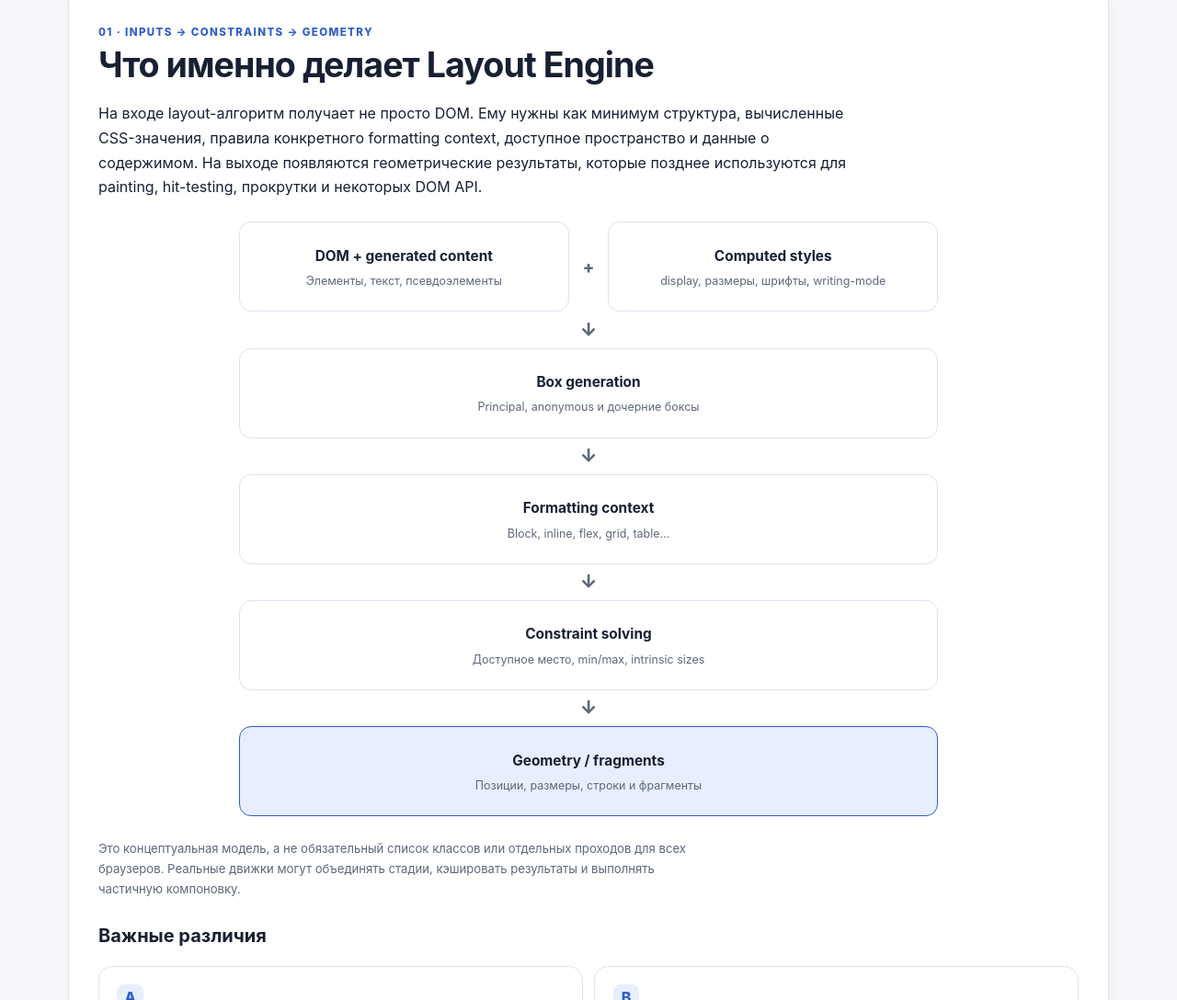
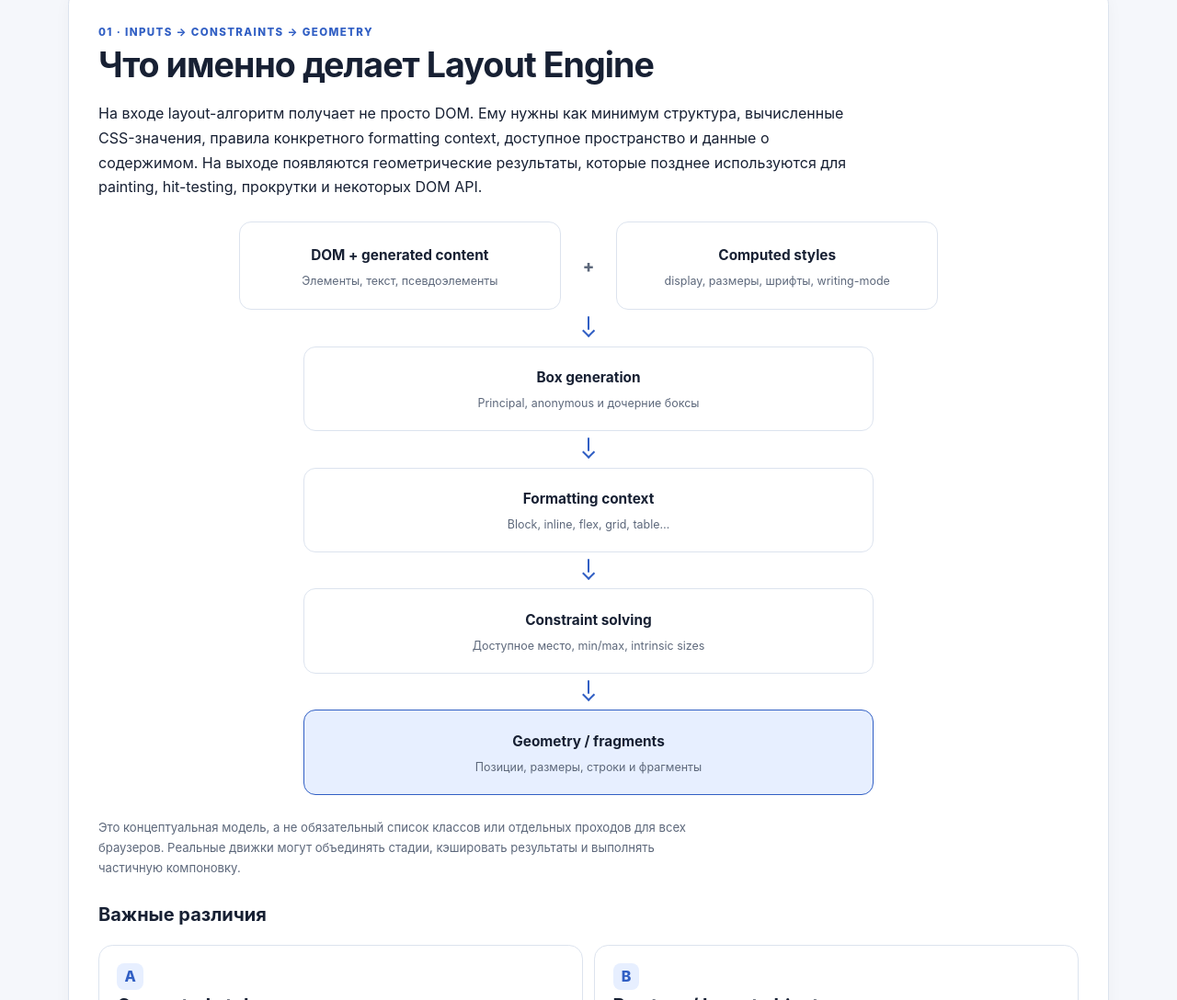
Before and after one commit to MrAsasin243/Essay-modern-possibilities-of-basic-web-technologies, a plain HTML site: page chapters/layout-engine.html in a window 1280 px wide. Shown: the part 1204-2292 px from the top of the page at 92% size. Drawn offline with Linux system fonts and the light colour scheme.

Commit message:
Add files via upload

```diff
--- a/assets/layout-engine.css
+++ b/assets/layout-engine.css
@@ -139,3 +139,132 @@
 }
 .le-benchmark-fixture { position: fixed; z-index: -1; left: -10000px; top: 0; width: 520px; height: 1000px; overflow: hidden; contain: layout style paint; visibility: hidden; }
 .le-benchmark-item { display: block; max-width: 100%; background: var(--bp-accent-weak); }
+
+/* Layout Engine flow diagram — alignment fix v2.
+   Append this block to assets/layout-engine.css. */
+.le-flow {
+  display: grid;
+  grid-template-columns: minmax(0, 1fr);
+  justify-items: stretch;
+  gap: .35rem;
+  width: 100%;
+  max-width: 760px;
+  margin: 1.5rem auto;
+}
+
+.le-flow-inputs {
+  display: grid;
+  grid-template-columns: minmax(0, 1fr) 2.5rem minmax(0, 1fr);
+  align-items: stretch;
+  gap: .65rem;
+  width: 100%;
+}
+
+.le-flow-node {
+  box-sizing: border-box;
+  min-width: 0;
+  width: 100%;
+  min-height: 6rem;
+  display: flex;
+  flex-direction: column;
+  align-items: center;
+  justify-content: center;
+  gap: .38rem;
+  padding: .9rem clamp(.65rem, 2vw, 1rem);
+  border: 1px solid var(--bp-border);
+  border-radius: 13px;
+  background: var(--bp-surface);
+  text-align: center;
+}
+
+.le-flow > .le-flow-node {
+  width: min(100%, 620px);
+  min-height: 5.8rem;
+  justify-self: center;
+}
+
+.le-flow-inputs .le-flow-node { min-height: 6rem; }
+
+.le-flow-node b,
+.le-flow-node small {
+  display: block;
+  width: 100%;
+  overflow-wrap: anywhere;
+}
+
+.le-flow-node b { font-size: .96rem; }
+.le-flow-node small { color: var(--bp-muted); font-size: .78rem; line-height: 1.4; }
+.le-flow-node.le-flow-result { border-color: var(--bp-accent); background: var(--bp-accent-weak); }
+
+.le-flow-join {
+  display: grid;
+  place-items: center;
+  align-self: center;
+  justify-self: center;
+  width: 2.5rem;
+  height: 2.5rem;
+  padding: 0;
+  color: var(--bp-muted);
+  font-size: 1.15rem;
+  font-weight: 800;
+  line-height: 1;
+}
+
+/* Draw the connector from its geometric center rather than using a font glyph. */
+.le-flow-arrow {
+  position: relative;
+  display: block;
+  justify-self: stretch;
+  align-self: stretch;
+  width: 100%;
+  height: 1.75rem;
+  min-height: 1.75rem;
+  color: transparent;
+  font-size: 0;
+  line-height: 0;
+}
+
+.le-flow-arrow::before,
+.le-flow-arrow::after {
+  content: "";
+  position: absolute;
+  display: block;
+  pointer-events: none;
+}
+
+.le-flow-arrow::before {
+  top: .08rem;
+  left: calc(50% - 1px);
+  width: 2px;
+  height: .95rem;
+  border-radius: 2px;
+  background: var(--bp-accent);
+}
+
+.le-flow-arrow::after {
+  top: .78rem;
+  left: calc(50% - .32rem);
+  width: .64rem;
+  height: .64rem;
+  border-right: 2px solid var(--bp-accent);
+  border-bottom: 2px solid var(--bp-accent);
+  transform: rotate(45deg);
+}
+
+@media (max-width: 600px) {
+  .le-flow-inputs {
+    grid-template-columns: minmax(0, 1fr);
+    gap: .45rem;
+  }
+
+  .le-flow-join {
+    width: 100%;
+    height: 1.15rem;
+    min-height: 1.15rem;
+  }
+
+  .le-flow-arrow {
+    height: 1.75rem;
+    min-height: 1.75rem;
+  }
+}
```
Also changed, not shown: 2 other files.
